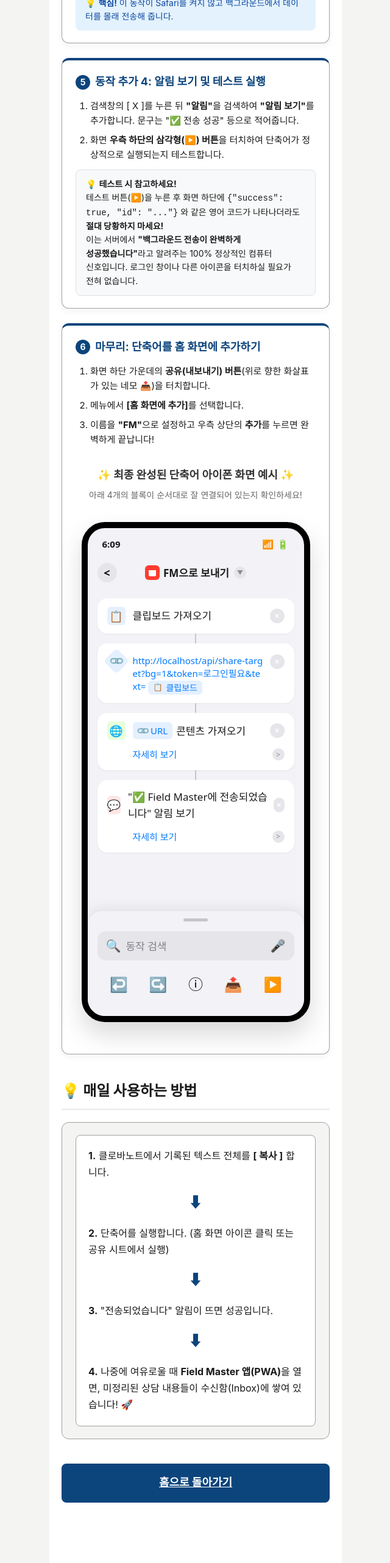
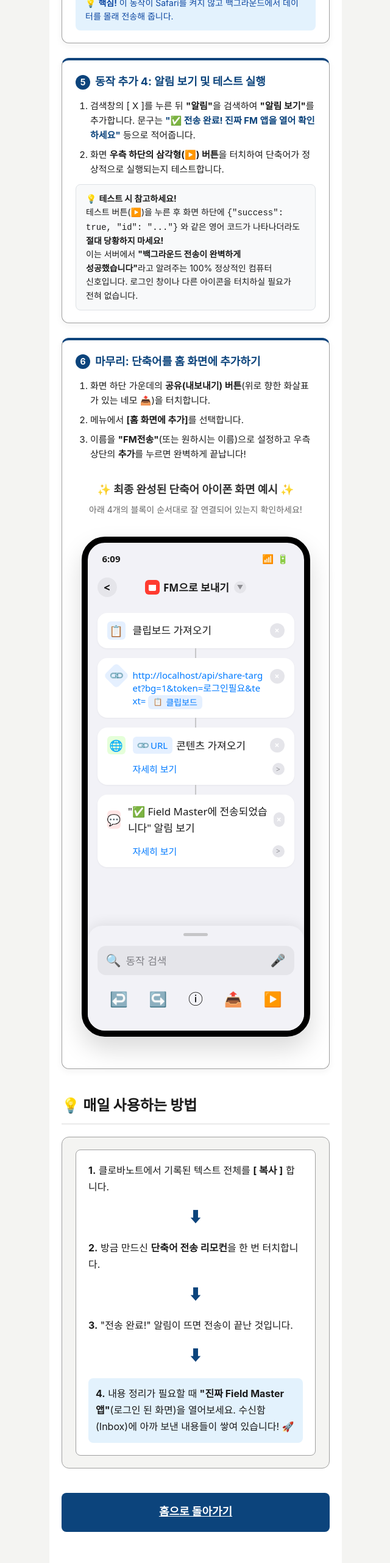
Before and after one commit to ilikefeeling/knts, a Next.js app: page /ios-guide in a window 1280 px wide. Shown: the part 1761-4324 px from the top of the page at 61% size, without its empty margins (319-959 px from the left). Built offline with nearby package versions, Linux system fonts and the light colour scheme; no server answers.

Commit message:
knts_ios77777

```diff
--- a/app/ios-guide/page.tsx
+++ b/app/ios-guide/page.tsx
@@ -246,7 +246,7 @@
 
       <Step no={5} title="동작 추가 4: 알림 보기 및 테스트 실행">
         <ol style={{ margin: "0", paddingLeft: "1.2rem", fontSize: 15, lineHeight: 1.6 }}>
-          <li style={{ marginBottom: "8px" }}>검색창의 [ X ]를 누른 뒤 <strong>"알림"</strong>을 검색하여 <strong>"알림 보기"</strong>를 추가합니다. 문구는 "✅ 전송 성공" 등으로 적어줍니다.</li>
+          <li style={{ marginBottom: "8px" }}>검색창의 [ X ]를 누른 뒤 <strong>"알림"</strong>을 검색하여 <strong>"알림 보기"</strong>를 추가합니다. 문구는 <strong style={{color: "var(--color-primary)"}}>"✅ 전송 완료! 진짜 FM 앱을 열어 확인하세요"</strong> 등으로 적어줍니다.</li>
           <li style={{ marginBottom: "8px" }}>화면 <strong>우측 하단의 삼각형(▶️) 버튼</strong>을 터치하여 단축어가 정상적으로 실행되는지 테스트합니다.</li>
         </ol>
         <div style={{ padding: "12px 16px", backgroundColor: "#f8f9fa", borderRadius: "8px", border: "1px solid #dee2e6", fontSize: 14, marginTop: "12px", wordBreak: "keep-all" }}>
@@ -260,7 +260,7 @@
         <ol style={{ margin: "0", paddingLeft: "1.2rem", fontSize: 15, lineHeight: 1.6 }}>
           <li style={{ marginBottom: "8px" }}>화면 하단 가운데의 <strong>공유(내보내기) 버튼</strong>(위로 향한 화살표가 있는 네모 📤)을 터치합니다.</li>
           <li style={{ marginBottom: "8px" }}>메뉴에서 <strong>[홈 화면에 추가]</strong>를 선택합니다.</li>
-          <li style={{ marginBottom: "8px" }}>이름을 <strong>"FM"</strong>으로 설정하고 우측 상단의 <strong>추가</strong>를 누르면 완벽하게 끝납니다!</li>
+          <li style={{ marginBottom: "8px" }}>이름을 <strong>"FM전송"</strong>(또는 원하시는 이름)으로 설정하고 우측 상단의 <strong>추가</strong>를 누르면 완벽하게 끝납니다!</li>
         </ol>
 
         <div style={{ textAlign: "center", marginBottom: "8px", fontSize: "18px", color: "#333", fontWeight: "bold", marginTop: 32 }}>
@@ -279,11 +279,13 @@
         <div style={{ padding: "20px", backgroundColor: "var(--color-bg)", borderRadius: "8px", border: "1px solid var(--color-border)", fontSize: "16px" }}>
           <div style={{ marginBottom: 16 }}><strong>1.</strong> 클로바노트에서 기록된 텍스트 전체를 <strong>[ 복사 ]</strong> 합니다.</div>
           <div style={{ textAlign: "center", color: "var(--color-primary)", marginBottom: 16, fontSize: "24px" }}>⬇</div>
-          <div style={{ marginBottom: 16 }}><strong>2.</strong> 단축어를 실행합니다. (홈 화면 아이콘 클릭 또는 공유 시트에서 실행)</div>
+          <div style={{ marginBottom: 16 }}><strong>2.</strong> 방금 만드신 <strong>단축어 전송 리모컨</strong>을 한 번 터치합니다.</div>
           <div style={{ textAlign: "center", color: "var(--color-primary)", marginBottom: 16, fontSize: "24px" }}>⬇</div>
-          <div style={{ marginBottom: 16 }}><strong>3.</strong> "전송되었습니다" 알림이 뜨면 성공입니다.</div>
+          <div style={{ marginBottom: 16 }}><strong>3.</strong> "전송 완료!" 알림이 뜨면 전송이 끝난 것입니다.</div>
           <div style={{ textAlign: "center", color: "var(--color-primary)", marginBottom: 16, fontSize: "24px" }}>⬇</div>
-          <div><strong>4.</strong> 나중에 여유로울 때 <strong>Field Master 앱(PWA)</strong>을 열면, 미정리된 상담 내용들이 수신함(Inbox)에 쌓여 있습니다! 🚀</div>
+          <div style={{ backgroundColor: "#e3f2fd", padding: "12px", borderRadius: "8px" }}>
+            <strong>4.</strong> 내용 정리가 필요할 때 <strong>"진짜 Field Master 앱"</strong>(로그인 된 화면)을 열어보세요. 수신함(Inbox)에 아까 보낸 내용들이 쌓여 있습니다! 🚀
+          </div>
         </div>
       </div>
 
```
